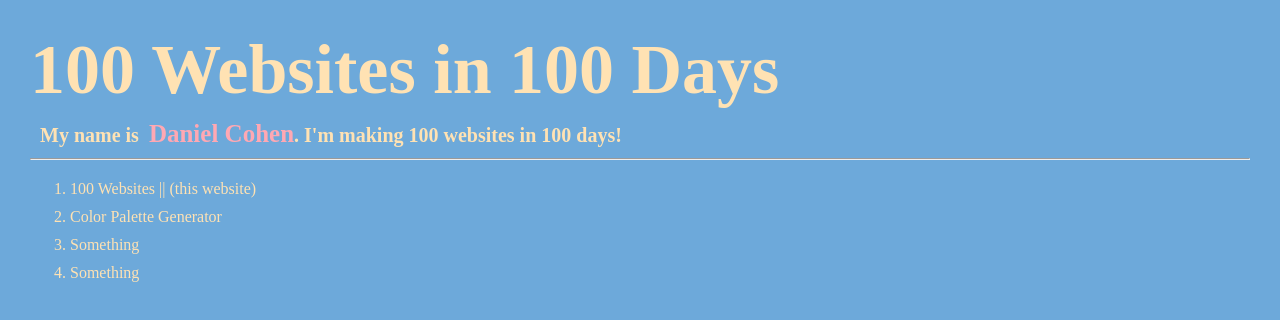
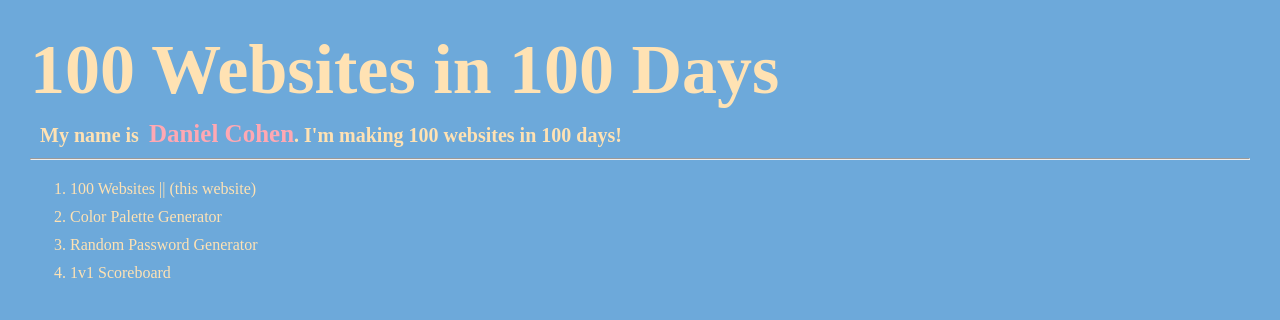
Before and after one commit to danieljcoh/100-websites-one, a plain HTML site: page index.html in a window 1280 px wide. Drawn offline with Linux system fonts and the light colour scheme.

Commit message:
Added websites 3 and 4
- A password Generator
- A 1v1 Scoreboard

```diff
--- a/index.html
+++ b/index.html
@@ -16,8 +16,8 @@
     <ol>
       <li><a href="#" target="_blank">100 Websites || (this website)</a></li>
       <li><a href="https://cooloors-palette-generator.netlify.app/" target="_blank">Color Palette Generator</a></li>
-      <li><a href="#" target="_blank">Something</a></li>
-      <li><a href="#" target="_blank">Something</a></li>
+      <li><a href="https://curious-cajeta-208838.netlify.app/" target="_blank">Random Password Generator</a></li>
+      <li><a href="https://fastidious-sunshine-d09bae.netlify.app/" target="_blank">1v1 Scoreboard</a></li>
     </ol>
   </body>
 </html>
```
